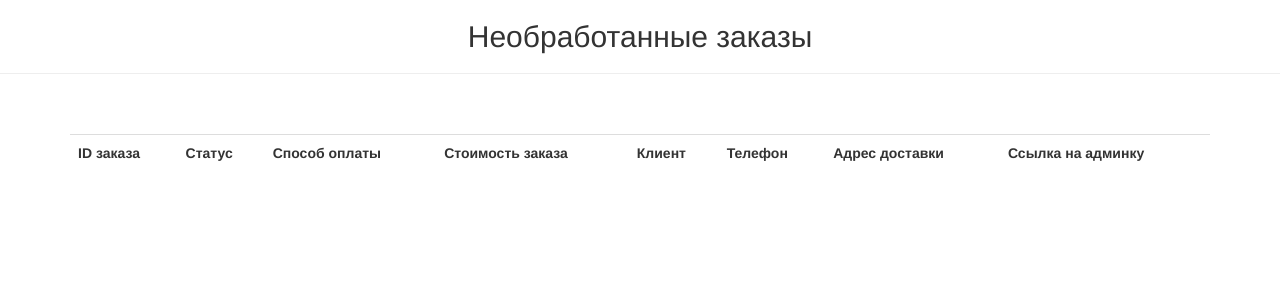
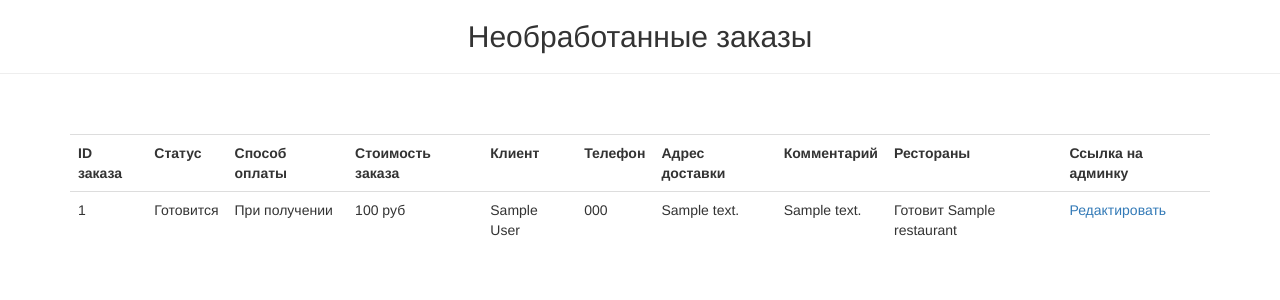
Before and after one commit to CosmicOrder/star-burger-master, a Django app: page /manager/orders/ in a window 1280 px wide. Shown: the part 52-352 px from the top of the page. Run offline with Django 3.2, Linux system fonts and the light colour scheme; a user stored in the database is signed in; tables that the repository leaves empty hold one stand-in row (values such as "Sample post"); lists and menus that the app fills with data are empty; parts of the project's set-up code (start-up, migrations or seed data) failed here and were passed over; some libraries are stand-ins or nearby versions.

Commit message:
feat: set up order processing for manager

```diff
--- a/foodcartapp/models.py
+++ b/foodcartapp/models.py
@@ -1,5 +1,3 @@
-
-
 from django.core.validators import MinValueValidator
 from django.db import models
 from django.utils import timezone
@@ -9,8 +7,7 @@
 class OrderQuerySet(models.QuerySet):
     def fetch_with_order_price(self):
         total_prices = []
-        for order in self.all().prefetch_related('item') \
-                               .prefetch_related('item__product'):
+        for order in self.all().prefetch_related('item__product'):
             total_prices.append((order.id,
                                  sum(int(order_item.product.price
                                          * order_item.quantity) for
@@ -52,8 +49,8 @@
     def available(self):
         products = (
             RestaurantMenuItem.objects
-                .filter(availability=True)
-                .values_list('product')
+                              .filter(availability=True)
+                              .values_list('product')
         )
         return self.filter(pk__in=products)
 
@@ -131,7 +128,7 @@
     availability = models.BooleanField(
         'в продаже',
         default=True,
-        db_index=True
+        db_index=True,
     )
 
     class Meta:
@@ -147,12 +144,12 @@
 
 class Order(models.Model):
     ACCEPTED = 'Принят'
-    COLLECTING = 'Собирается'
+    COLLECTING = 'Готовится'
     DELIVERING = 'Курьер выехал'
     DONE = 'Выполнен'
     STATUSES = {
         (ACCEPTED, 'Принят'),
-        (COLLECTING, 'Собирается'),
+        (COLLECTING, 'Готовится'),
         (DELIVERING, 'Курьер выехал'),
         (DONE, 'Выполнен'),
     }
@@ -175,6 +172,14 @@
         db_index=True,
         choices=PAYMENT_METHODS,
         default=ON_SITE,
+    )
+    restaurant = models.ForeignKey(
+        Restaurant,
+        related_name='order',
+        verbose_name='ресторан, который готовит заказ',
+        on_delete=models.CASCADE,
+        null=True,
+        blank=True,
     )
     firstname = models.CharField(
         'Имя',
--- a/restaurateur/templates/order_items.html
+++ b/restaurateur/templates/order_items.html
@@ -20,11 +20,13 @@
       <th>Клиент</th>
       <th>Телефон</th>
       <th>Адрес доставки</th>
+      <th>Комментарий</th>
+      <th>Рестораны</th>
       <th>Ссылка на админку</th>
     </tr>
 
-    {% for item in order_items %}
-     {% if item.status != 'Выполнен' %}
+    {% for item, restaurants in order_items %}
+     {% if item.status != 'Выполнен' and item.status != 'Готовится' %}
       <tr>
         <td>{{ item.id }}</td>
         <td>{{ item.status }}</td>
@@ -33,6 +35,50 @@
         <td>{{ item.firstname }} {{ item.lastname  }}</td>
         <td>{{ item.phonenumber }}</td>
         <td>{{ item.address }}</td>
+        {% if item.comment %}
+          <td>{{ item.comment }}</td>
+        {% else %}
+          <td></td>
+        {% endif %}
+        {% if not item.restaurant %}
+        <td>
+          <details>
+            <summary>Может быть приготовлена ресторанами:</summary>
+            {% for i in restaurants %}
+              <li>{{ i }}</li>
+            {% endfor %}
+          </details>
+        </td>
+        {% else %}
+        <td>
+          Готовит {{ item.restaurant }}
+        </td>
+        {% endif %}
+        <td>
+          <a href="{% url 'admin:foodcartapp_order_change' item.id %}?next={{ request.path|urlencode }}">Редактировать</a>
+        </td>
+      </tr>
+     {% endif %}
+     {% endfor %}
+
+     {% for item, restaurants in order_items %}
+     {% if item.status == 'Готовится' %}
+      <tr>
+        <td>{{ item.id }}</td>
+        <td>{{ item.status }}</td>
+        <td>{{ item.payment_method }}</td>
+        <td>{{ item.total_price }} руб</td>
+        <td>{{ item.firstname }} {{ item.lastname  }}</td>
+        <td>{{ item.phonenumber }}</td>
+        <td>{{ item.address }}</td>
+        {% if item.comment %}
+          <td>{{ item.comment }}</td>
+        {% else %}
+          <td></td>
+        {% endif %}
+        <td>
+          Готовит {{ item.restaurant }}
+        </td>
         <td>
           <a href="{% url 'admin:foodcartapp_order_change' item.id %}?next={{ request.path|urlencode }}">Редактировать</a>
         </td>
--- a/restaurateur/views.py
+++ b/restaurateur/views.py
@@ -6,7 +6,7 @@
 from django.urls import reverse_lazy
 from django.views import View
 
-from foodcartapp.models import Product, Restaurant, Order
+from foodcartapp.models import Product, Restaurant, Order, RestaurantMenuItem
 
 
 class Login(forms.Form):
@@ -72,9 +72,11 @@
     for product in products:
         availability = {
             **default_availability,
-            **{item.restaurant_id: item.availability for item in product.menu_items.all()},
+            **{item.restaurant_id: item.availability for item in
+               product.menu_items.all()},
         }
-        orderer_availability = [availability[restaurant.id] for restaurant in restaurants]
+        orderer_availability = [availability[restaurant.id] for restaurant in
+                                restaurants]
 
         products_with_restaurants.append(
             (product, orderer_availability)
@@ -95,8 +97,41 @@
 
 @user_passes_test(is_manager, login_url='restaurateur:login')
 def view_orders(request):
+    available_restaurants = []
+    orders = Order.objects.prefetch_related('item__product')
+    restaurant_menu_items = RestaurantMenuItem.objects\
+                                              .select_related('restaurant') \
+                                              .select_related('product')
+    for order in orders:
+        if order.restaurant:
+            order.status = "Готовится"
+            order.save()
+
+        order_products = order.item.all()
+
+        restaurants = [
+            restaurant_menu_item.restaurant for
+            order_product in
+            order_products for restaurant_menu_item in restaurant_menu_items
+            if restaurant_menu_item.product == order_product.product
+        ]
+
+        def get_available_restaurants(restaurants):
+            results = []
+            restaurant_quantity = \
+                {restaurant: restaurants.count(restaurant) for
+                 restaurant in restaurants}
+            for restaurant, quantity in restaurant_quantity.items():
+                if len(order_products) == quantity:
+                    results.append(restaurant)
+            return results
+
+        available_restaurants.append(get_available_restaurants(restaurants))
+    orders = list(zip(Order.objects.fetch_with_order_price(),
+                  available_restaurants))
+
     return render(request,
                   template_name='order_items.html',
                   context={
-                      'order_items': Order.objects.fetch_with_order_price(),
+                      'order_items': orders,
                   })
```
Also changed, not shown: foodcartapp/migrations/0047_auto_20220731_0246.py (added).
